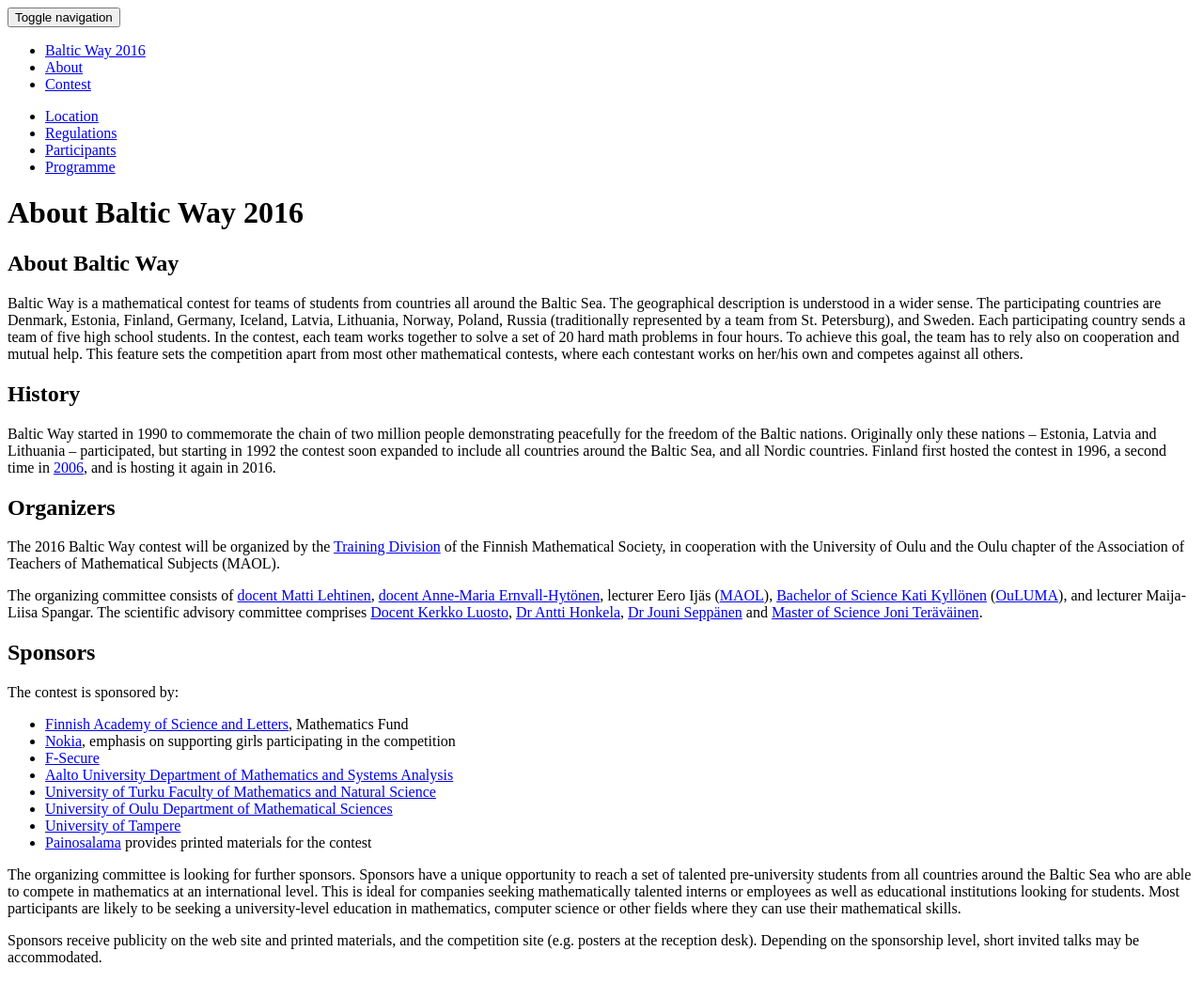
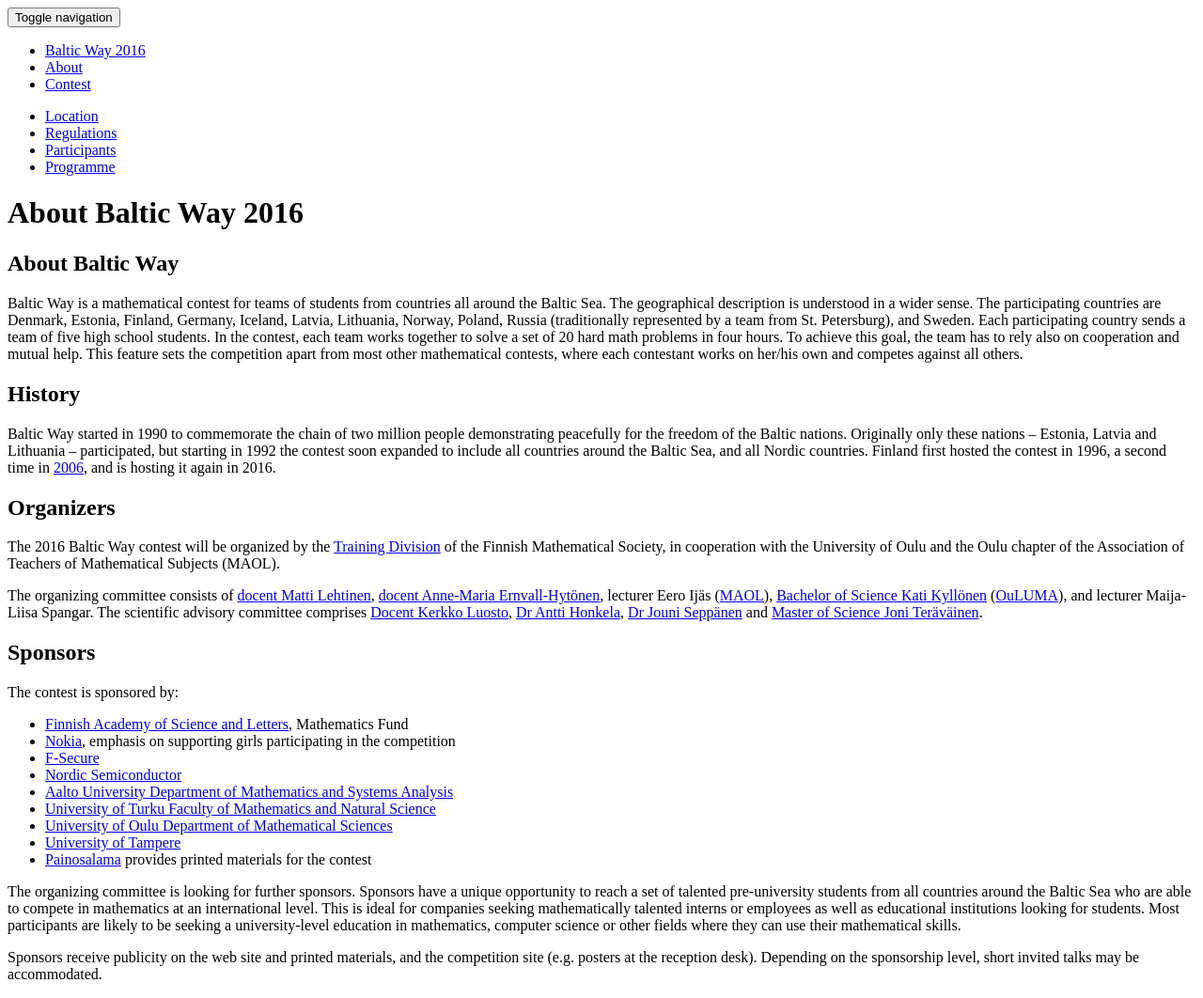
Before and after one commit to matematiikkakilpailut/matematiikkakilpailut.github.io, a Jekyll site: the page built from BW2016/about/index.md, in a window 1280 px wide. Shown: the whole page at 94% size. Built offline with Jekyll 4.4.1, drawn with Linux system fonts in a browser that asks for light colours; nearby versions of some CDN libraries; a style sheet for code colours, icons or effects is not loaded.

Commit message:
Nordic Semiconductor sponsorship

```diff
--- a/BW2016/about/index.md
+++ b/BW2016/about/index.md
@@ -51,6 +51,7 @@ The contest is sponsored by:
 * [Finnish Academy of Science and Letters][tiedeaka], Mathematics Fund
 * [Nokia][nokia], emphasis on supporting girls participating in the competition
 * [F-Secure][fsec]
+* [Nordic Semiconductor][nordicsemi]
 * [Aalto University Department of Mathematics and Systems Analysis][aalto]
 * [University of Turku Faculty of Mathematics and Natural Science][turku]
 * [University of Oulu Department of Mathematical Sciences][oulu]
```
Also changed, not shown: other parts of BW2016/about/index.md (+1 -0 lines).
